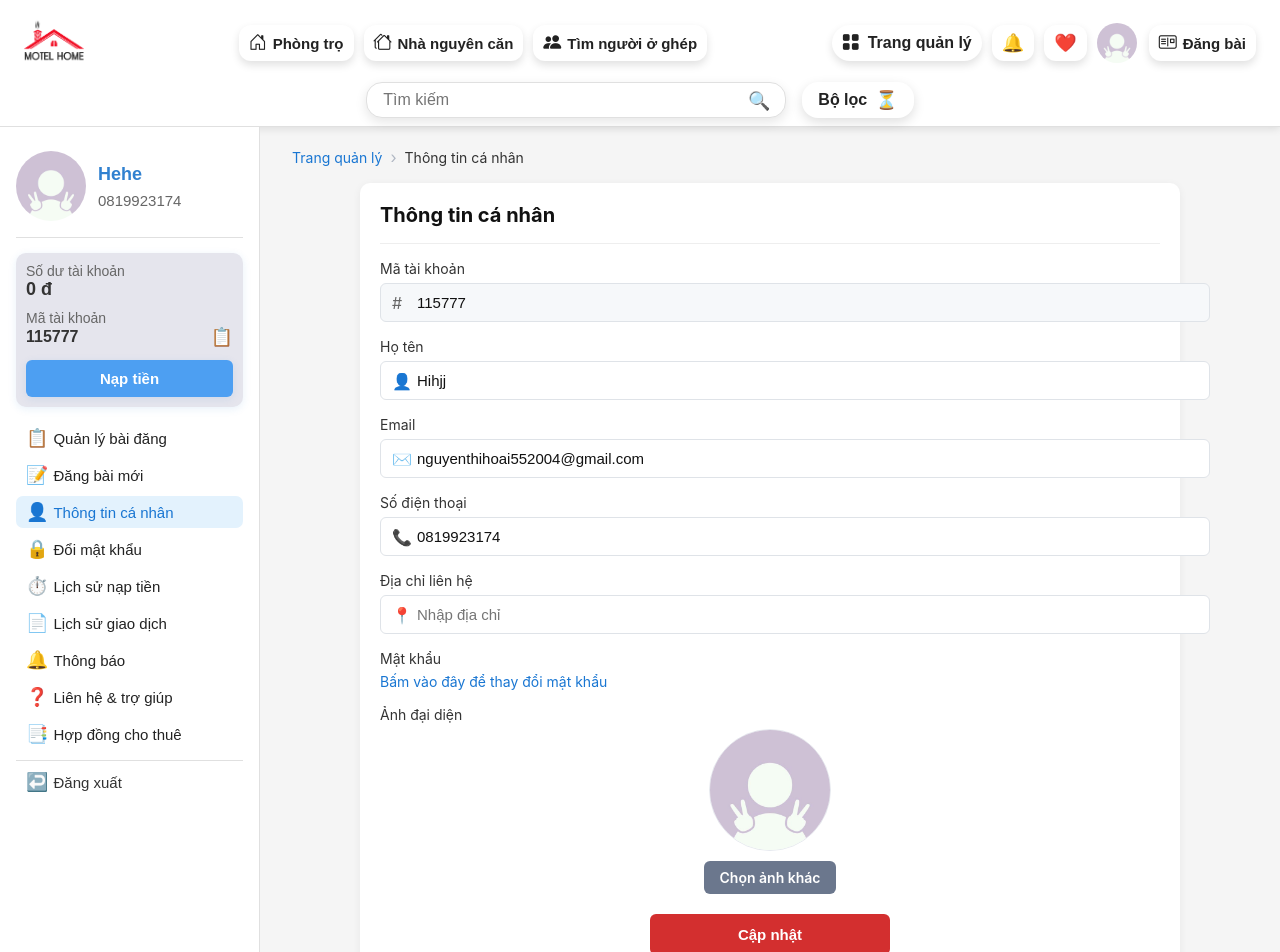
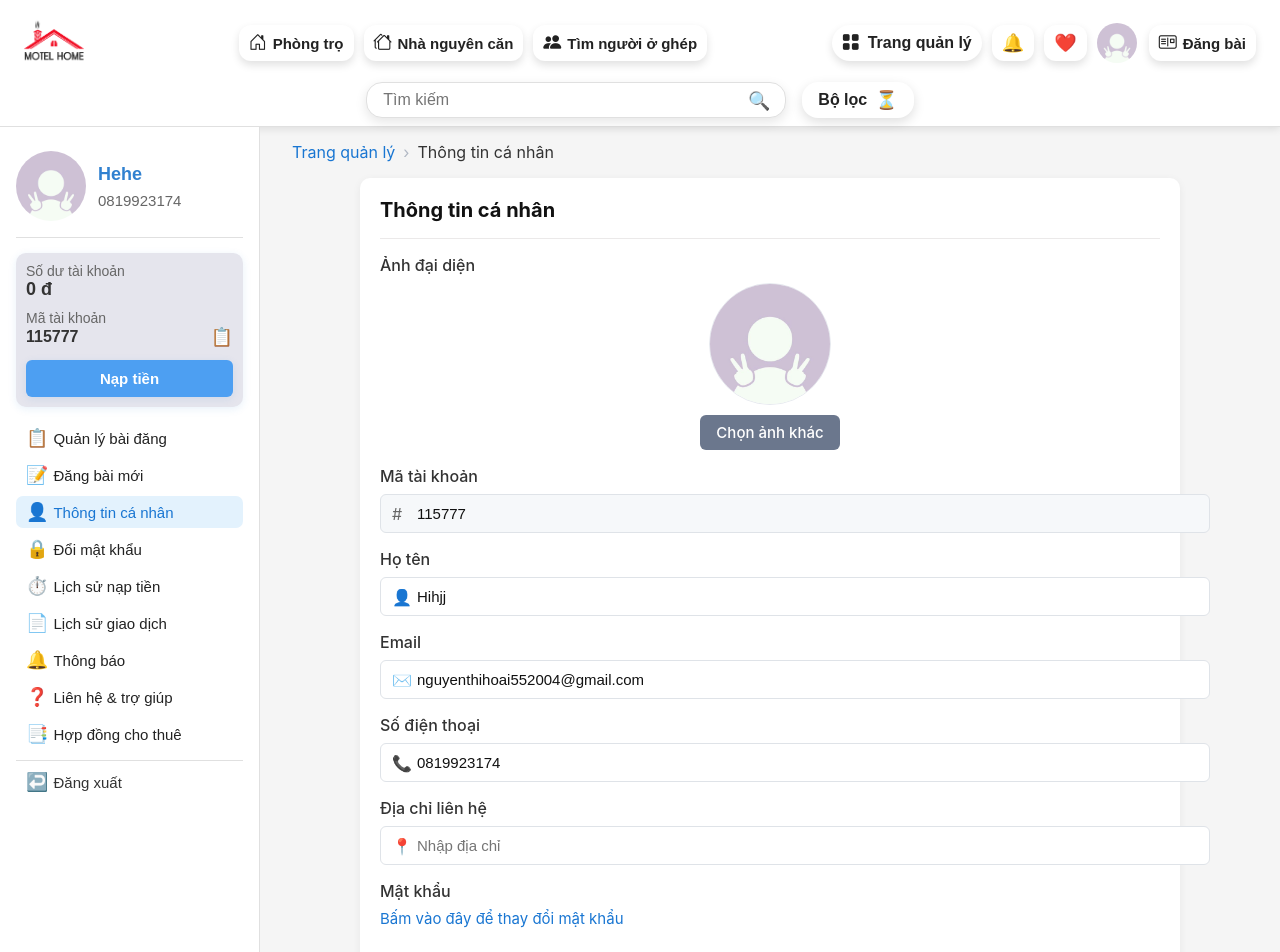
Before and after one commit to thihoai55/CodeWeb, a React (Create React App) app: page /thong-tin-ca-nhan in a window 1280 px wide. Shown: the top 952 px of the page. Built offline with nearby package versions, Linux system fonts and the light colour scheme.

Commit message:
Cập nhật style

```diff
--- a/src/ThongTinCaNhan/doimatkhau.jsx
+++ b/src/ThongTinCaNhan/doimatkhau.jsx
@@ -62,35 +62,35 @@ function DoiMatKhau() {
         <div style={{ flex: 1, padding: '20px 0 0 0' }}>
           <div style={{ padding: '0 32px', marginBottom: '16px' }}>
             <span
-              style={{ color: '#1976d2', cursor: 'pointer', fontSize: '14px' }}
+              style={{ color: '#1976d2', cursor: 'pointer', fontSize: '16px' }}
               onClick={() => navigate('/quan-ly-bai-dang')}
             >
               Trang quản lý
             </span>
             <span style={{ margin: '0 8px', color: '#b0b7c3' }}>›</span>
-            <span style={{ color: '#333', fontSize: '14px' }}>Đổi mật khẩu</span>
+            <span style={{ color: '#333', fontSize: '16px' }}>Đổi mật khẩu</span>
           </div>
 
           <form onSubmit={handleSubmit} style={{ background: '#fff', borderRadius: '10px', padding: '20px', margin: '0 100px', boxShadow: '0 2px 8px rgba(0,0,0,0.06)' }}>
-            <div style={{ paddingBottom: '16px', borderBottom: '1px solid #eee' }}>
+            <div style={{ paddingBottom: '16px', borderBottom: '1px solid #ebe9e9ff' }}>
               <h1 style={{ fontSize: '20px', fontWeight: 700, margin: 0, color: '#111' }}>Đổi mật khẩu</h1>
             </div>
 
-            <div style={{ maxWidth: '820px', margin: '16px auto 0', display: 'grid', gridTemplateColumns: '1fr', gap: '16px' }}>
+            <div style={{ maxWidth: '820px', margin: '16px auto 0', display: 'grid', gridTemplateColumns: '1fr', gap: '16px', fontSize: '18px', fontWeight: 500 }}>
               <Input label={'Mật khẩu cũ'} value={form.oldPassword} onChange={(v) => handleChange('oldPassword', v)} placeholder={'Nhập mật khẩu cũ'} />
               <Input label={'Mật khẩu mới'} value={form.newPassword} onChange={(v) => handleChange('newPassword', v)} placeholder={'Nhập mật khẩu mới'} />
               <Input label={'Nhập lại mật khẩu'} value={form.confirmPassword} onChange={(v) => handleChange('confirmPassword', v)} placeholder={'Nhập lại mật khẩu'} />
 
               {error && (
-                <div style={{ color: '#d32f2f', fontSize: '14px' }}>{error}</div>
+                <div style={{ color: '#d32f2f', fontSize: '15px' }}>{error}</div>
               )}
 
               <button type="submit" style={{
                 width: '100%', padding: '12px', background: '#1e5aa7', color: '#fff',
-                border: 'none', borderRadius: '6px', fontSize: '15px', fontWeight: 600, cursor: 'pointer'
+                border: 'none', borderRadius: '6px', fontSize: '16px', fontWeight: 600, cursor: 'pointer'
               }}>Đổi mật khẩu</button>
 
-              <div style={{ fontSize: '14px' }}>
+              <div style={{ fontSize: '15px', fontWeight: 400 }}>
                 Bạn quên mật khẩu? <span style={{ color: '#1976d2', cursor: 'pointer' }} onClick={() => alert('Chức năng khôi phục mật khẩu sẽ được bổ sung')}>Bấm vào đây để khôi phục.</span>
               </div>
             </div>
--- a/src/ThongTinCaNhan/thongtincanhan.jsx
+++ b/src/ThongTinCaNhan/thongtincanhan.jsx
@@ -61,74 +61,75 @@ function ThongTinCaNhan() {
       <div style={{ display: 'flex', flex: 1 }}>
         <Sidebar />
 
-        <div style={{ flex: 1, padding: '20px 0 0 0' }}>
+        <div style={{ flex: 1, padding: '15px 0 0 0' }}>
           <div style={{ padding: '0 32px', marginBottom: '16px' }}>
             <span
-              style={{ color: '#1976d2', cursor: 'pointer', fontSize: '14px' }}
+              style={{ color: '#1976d2', cursor: 'pointer', fontSize: '16px' }}
               onClick={() => navigate('/quan-ly-bai-dang')}
             >
               Trang quản lý
             </span>
             <span style={{ margin: '0 8px', color: '#b0b7c3' }}>›</span>
-            <span style={{ color: '#333', fontSize: '14px' }}>Thông tin cá nhân</span>
+            <span style={{ color: '#333', fontSize: '16px' }}>Thông tin cá nhân</span>
           </div>
 
           <form onSubmit={handleSubmit} style={{ background: '#fff', borderRadius: '10px', padding: '20px', margin: '0 100px', boxShadow: '0 2px 8px rgba(0,0,0,0.06)' }}>
-            <div style={{ padding: '0 0 16px 0', borderBottom: '1px solid #eee' }}>
+            <div style={{ padding: '0 0 16px 0', borderBottom: '1px solid #ebe9e9ff' }}>
               <h1 style={{ fontSize: '20px', fontWeight: 700, margin: 0, color: '#111' }}>Thông tin cá nhân</h1>
             </div>
 
             <div style={{ maxWidth: '820px', margin: '16px auto 0', display: 'grid', gridTemplateColumns: '1fr', gap: '16px' }}>
-              <div>
-                <div style={{ fontSize: '14px', marginBottom: '6px', color: '#333' }}>Mã tài khoản</div>
-                <Input icon="#" value={profile.accountId} readOnly />
-              </div>
 
               <div>
-                <div style={{ fontSize: '14px', marginBottom: '6px', color: '#333' }}>Họ tên</div>
-                <Input icon="👤" value={profile.fullName} onChange={(v) => handleChange('fullName', v)} placeholder="Nhập họ tên" />
-              </div>
-
-              <div>
-                <div style={{ fontSize: '14px', marginBottom: '6px', color: '#333' }}>Email</div>
-                <Input icon="✉️" type="email" value={profile.email} onChange={(v) => handleChange('email', v)} placeholder="Nhập email" />
-              </div>
-
-              <div>
-                <div style={{ fontSize: '14px', marginBottom: '6px', color: '#333' }}>Số điện thoại</div>
-                <Input icon="📞" value={profile.phone} onChange={(v) => handleChange('phone', v)} placeholder="Nhập số điện thoại" />
-              </div>
-
-              <div>
-                <div style={{ fontSize: '14px', marginBottom: '6px', color: '#333' }}>Địa chỉ liên hệ</div>
-                <Input icon="📍" value={profile.address} onChange={(v) => handleChange('address', v)} placeholder="Nhập địa chỉ" />
-              </div>
-
-              <div>
-                <div style={{ fontSize: '14px', marginBottom: '6px', color: '#333' }}>Mật khẩu</div>
-                <div style={{ fontSize: '14px' }}>
-                  <span style={{ color: '#1976d2', cursor: 'pointer' }} onClick={() => navigate('/doi-mat-khau')}>Bấm vào đây để thay đổi mật khẩu</span>
-                </div>
-              </div>
-
-              <div>
-                <div style={{ fontSize: '14px', marginBottom: '6px', color: '#333' }}>Ảnh đại diện</div>
+                <div style={{ fontSize: '16px', fontWeight: 500, marginBottom: '8px', color: '#333' }}>Ảnh đại diện</div>
                 <div style={{ display: 'flex', alignItems: 'center', justifyContent: 'center', flexDirection: 'column', gap: '10px' }}>
                   <div style={{ width: '120px', height: '120px', borderRadius: '50%', overflow: 'hidden', background: '#f2f4f7', border: '1px solid #e6e9ef' }}>
                     <img src={profile.avatarPreview} alt="Avatar preview" style={{ width: '100%', height: '100%', objectFit: 'cover' }} />
                   </div>
                   <div>
                     <input id="avatar-input" type="file" accept="image/*" style={{ display: 'none' }} onChange={handleAvatarChange} />
-                    <label htmlFor="avatar-input" style={{ padding: '8px 16px', background: '#6b778d', color: '#fff', borderRadius: '6px', cursor: 'pointer', display: 'inline-block', fontSize: '14px', fontWeight: 600 }}>Chọn ảnh khác</label>
+                    <label htmlFor="avatar-input" style={{ padding: '8px 16px', background: '#6b778d', color: '#fff', borderRadius: '6px', cursor: 'pointer', display: 'inline-block', fontSize: '15px', fontWeight: 500 }}>Chọn ảnh khác</label>
                   </div>
+                </div>
+              </div>
+
+              <div>
+                <div style={{ fontSize: '16px', fontWeight: 500, marginBottom: '8px', color: '#333' }}>Mã tài khoản</div>
+                <Input icon="#" value={profile.accountId} readOnly />
+              </div>
+
+              <div>
+                <div style={{ fontSize: '16px', fontWeight: 500, marginBottom: '8px', color: '#333' }}>Họ tên</div>
+                <Input icon="👤" value={profile.fullName} onChange={(v) => handleChange('fullName', v)} placeholder="Nhập họ tên" />
+              </div>
+
+              <div>
+                <div style={{ fontSize: '16px', fontWeight: 500, marginBottom: '8px', color: '#333' }}>Email</div>
+                <Input icon="✉️" type="email" value={profile.email} onChange={(v) => handleChange('email', v)} placeholder="Nhập email" />
+              </div>
+
+              <div>
+                <div style={{ fontSize: '16px', fontWeight: 500, marginBottom: '8px', color: '#333' }}>Số điện thoại</div>
+                <Input icon="📞" value={profile.phone} onChange={(v) => handleChange('phone', v)} placeholder="Nhập số điện thoại" />
+              </div>
+
+              <div>
+                <div style={{ fontSize: '16px', fontWeight: 500, marginBottom: '8px', color: '#333' }}>Địa chỉ liên hệ</div>
+                <Input icon="📍" value={profile.address} onChange={(v) => handleChange('address', v)} placeholder="Nhập địa chỉ" />
+              </div>
+
+              <div>
+                <div style={{ fontSize: '16px', fontWeight: 500, marginBottom: '8px', color: '#333' }}>Mật khẩu</div>
+                <div style={{ fontSize: '15px' }}>
+                  <span style={{ color: '#1976d2', cursor: 'pointer' }} onClick={() => navigate('/doi-mat-khau')}>Bấm vào đây để thay đổi mật khẩu</span>
                 </div>
               </div>
             </div>
 
-            <div style={{ marginTop: '20px', textAlign: 'center' }}>
+            <div style={{ marginTop: '30px', textAlign: 'center', justifyContent: 'end', display: 'flex' }}>
               <button type="submit" style={{
-                background: '#d32f2f', color: '#fff', border: 'none', borderRadius: '6px',
-                padding: '12px 24px', fontSize: '15px', fontWeight: 600, cursor: 'pointer', width: '240px'
+                background: '#1976d2', color: '#fff', border: 'none', borderRadius: '6px',
+                padding: '12px 24px', fontSize: '15px', fontWeight: 600, cursor: 'pointer'
               }}>Cập nhật</button>
             </div>
           </form>
```
Also changed, not shown: src/LienHeTroGiup/lienhetrogiup.jsx (+16 -16 lines).
